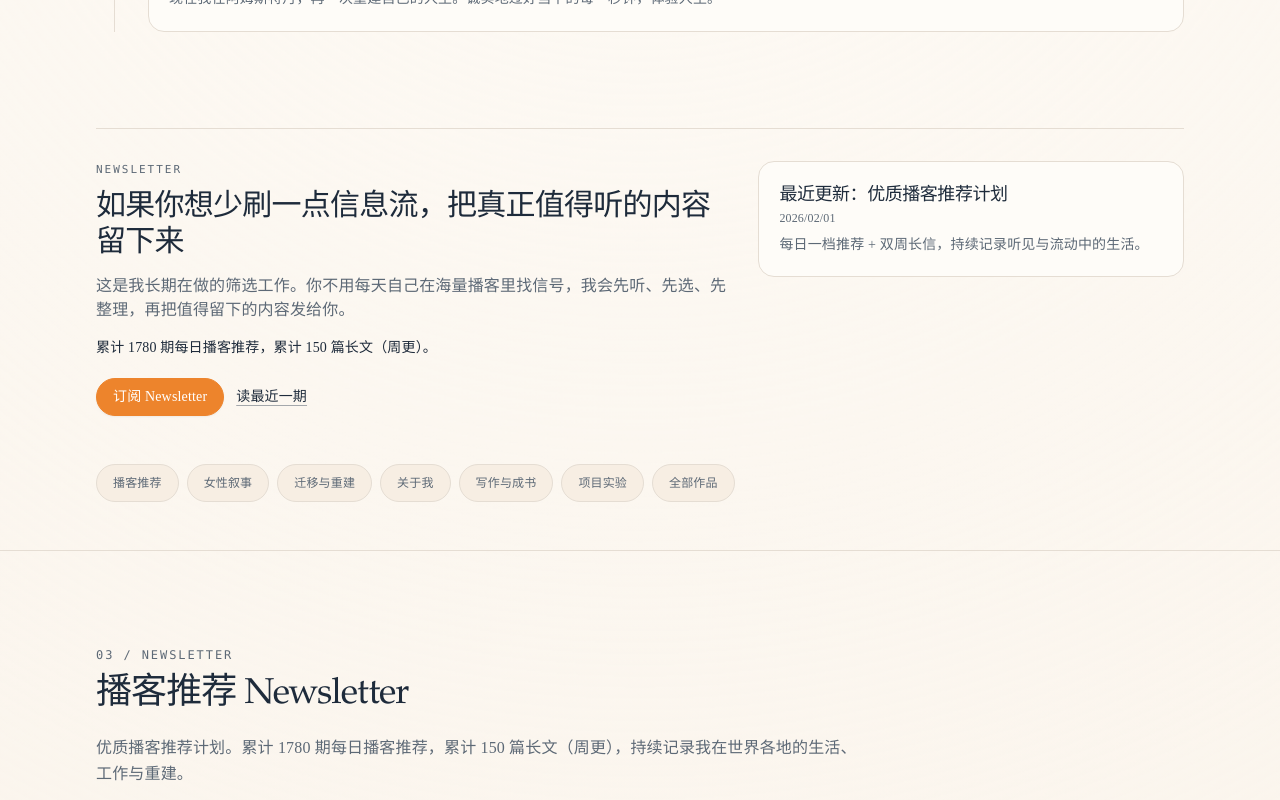
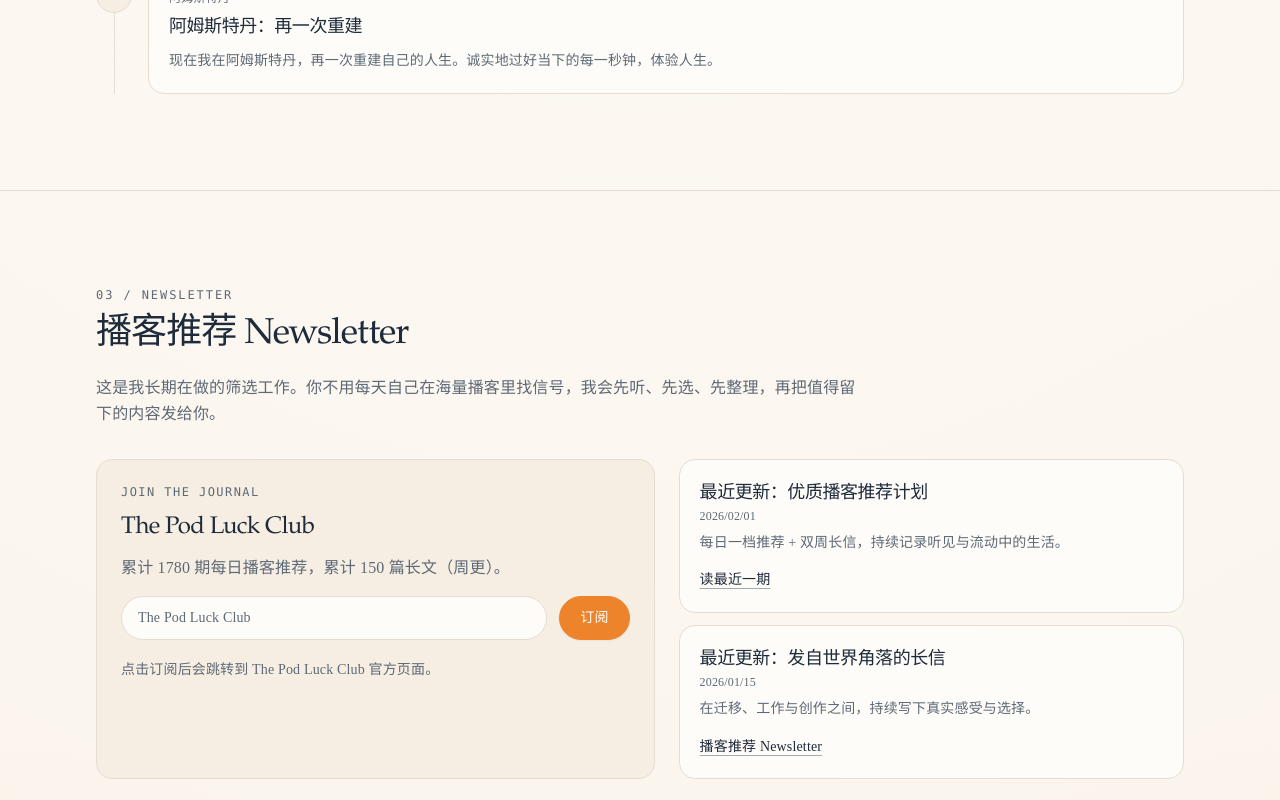
Before and after one commit to bluebluegrass/simona, a Next.js app: page / in a window 1280 px wide. Shown: the part 2000-2800 px from the top of the page. Built offline with nearby package versions, Linux system fonts and the light colour scheme.

Commit message:
Recompose key pages for clearer conversion flow

```diff
--- a/app/newsletter/page.tsx
+++ b/app/newsletter/page.tsx
@@ -19,13 +19,15 @@ function toDateLabel(value: string) {
 
 export default function NewsletterPage() {
   const { newsletter } = siteData;
+  const featuredIssue = newsletter.recentIssues[0];
 
   return (
     <Section title={newsletter.title} intro={newsletter.valueProp}>
-      <div className="grid gap-8 md:grid-cols-[1fr_1.1fr]">
+      <div className="grid gap-8 lg:grid-cols-[1fr_1.05fr]">
         <FeaturePanel
           kicker="Join The Journal"
           title={newsletter.name}
+          description={newsletter.homepagePitch.proof}
           className="bg-podluck-soft shadow-sm"
           footer={<p className="text-sm text-muted">{newsletter.formHint}</p>}
         >
@@ -39,7 +41,27 @@ export default function NewsletterPage() {
         </FeaturePanel>
 
         <div className="grid gap-3">
-          {newsletter.recentIssues.map((issue) => (
+          {featuredIssue ? (
+            <FeaturePanel
+              kicker="从这里开始"
+              title={featuredIssue.title}
+              description={featuredIssue.summary}
+              className="bg-card"
+              footer={
+                <a
+                  href={isInternalHref(featuredIssue.url) ? withBasePath(featuredIssue.url) : featuredIssue.url}
+                  className="text-sm underline underline-offset-4"
+                  target={featuredIssue.url.startsWith("http") ? "_blank" : undefined}
+                  rel={featuredIssue.url.startsWith("http") ? "noreferrer noopener" : undefined}
+                >
+                  读最近一期
+                </a>
+              }
+            >
+              <p className="text-xs text-muted">{toDateLabel(featuredIssue.date)}</p>
+            </FeaturePanel>
+          ) : null}
+          {newsletter.recentIssues.slice(1).map((issue) => (
             <EditorialCard key={issue.title} title={issue.title} href={issue.url} ctaLabel={newsletter.title}>
               <p className="text-xs text-muted">{toDateLabel(issue.date)}</p>
               <p className="mt-2 text-sm leading-relaxed text-muted">{issue.summary}</p>
--- a/app/page.tsx
+++ b/app/page.tsx
@@ -26,6 +26,7 @@ export default function HomePage() {
   const { podcastsHosted, newsletter, book, projects, talk, socials, helpHub, homeExplore, workIndex } = siteData;
   const featuredBook = book.items[0];
   const featuredIssue = newsletter.recentIssues[0];
+  const recentIssues = newsletter.recentIssues.slice(0, 2);
 
   return (
     <>
@@ -38,6 +39,12 @@ export default function HomePage() {
             <p className="mt-3 max-w-3xl text-sm leading-relaxed text-muted md:text-base">{helpHub.intro}</p>
 
             <EditorialList items={helpHub.items} className="mt-8" />
+            <div className="mt-6">
+              <TagList
+                items={homeExplore.items.map((item) => ({ label: item.label, href: withBasePath(item.href) }))}
+                linkClassName="px-4 py-2.5 text-sm text-ink"
+              />
+            </div>
           </article>
         </div>
       </section>
@@ -45,69 +52,33 @@ export default function HomePage() {
       <LifeInMotion />
 
       {featuredIssue ? (
-        <section className="pb-8 md:pb-12">
-          <div className="mx-auto max-w-6xl px-5 md:px-8">
-            <article className="border-t border-border pt-6 md:pt-8">
-              <div className="grid gap-6 lg:grid-cols-[1.2fr_0.8fr] lg:items-start">
-                <div>
-                  <p className="editorial-kicker">Newsletter</p>
-                  <h2 className="mt-3 text-2xl font-medium tracking-tight text-ink md:text-3xl">{newsletter.homepagePitch.title}</h2>
-                  <p className="mt-3 max-w-3xl text-sm leading-relaxed text-muted md:text-base">{newsletter.homepagePitch.description}</p>
-                  <p className="mt-4 text-sm text-ink">{newsletter.homepagePitch.proof}</p>
-                  <div className="mt-5 flex flex-wrap items-center gap-3">
-                    <a href={withBasePath("/newsletter")} className="btn-newsletter px-4 py-2">
-                      {newsletter.homepagePitch.ctaLabel}
-                    </a>
-                    <a
-                      href={isInternalHref(featuredIssue.url) ? withBasePath(featuredIssue.url) : featuredIssue.url}
-                      className="text-sm underline underline-offset-4"
-                      target={featuredIssue.url.startsWith("http") ? "_blank" : undefined}
-                      rel={featuredIssue.url.startsWith("http") ? "noreferrer noopener" : undefined}
+        <Section title={newsletter.title} intro={newsletter.homepagePitch.description} kicker="03 / NEWSLETTER">
+          <div className="grid gap-6 lg:grid-cols-[1.05fr_0.95fr]">
+            <FeaturePanel
+              kicker="Join The Journal"
+              title={newsletter.name}
+              description={newsletter.homepagePitch.proof}
+              footer={<p className="text-sm text-muted">{newsletter.formHint}</p>}
             >
-                      {newsletter.homepagePitch.latestLabel}
-                    </a>
-                  </div>
-                </div>
-                <EditorialCard title={featuredIssue.title} className="hover:shadow-none">
+              <SubscribeForm />
+            </FeaturePanel>
+            <div className="grid gap-3">
+              <EditorialCard title={featuredIssue.title} href={featuredIssue.url} ctaLabel={newsletter.homepagePitch.latestLabel}>
                 <p className="text-xs text-muted">{toDateLabel(featuredIssue.date)}</p>
                 <p className="mt-2 text-sm leading-relaxed text-muted [display:-webkit-box] [-webkit-box-orient:vertical] [-webkit-line-clamp:3] overflow-hidden">
                   {featuredIssue.summary}
                 </p>
               </EditorialCard>
-              </div>
-            </article>
-          </div>
-        </section>
-      ) : null}
-
-      <section className="pb-8 md:pb-12">
-        <div className="mx-auto max-w-6xl px-5 md:px-8">
-          <TagList
-            items={homeExplore.items.map((item) => ({ label: item.label, href: withBasePath(item.href) }))}
-            linkClassName="px-4 py-2.5 text-sm text-ink"
-          />
-        </div>
-      </section>
-
-      <Section title={newsletter.title} intro={newsletter.valueProp} kicker="03 / NEWSLETTER">
-        <div className="grid gap-8 lg:grid-cols-[1fr_1.2fr]">
-          <FeaturePanel
-            kicker="Join The Journal"
-            title={newsletter.name}
-            footer={<p className="text-sm text-muted">{newsletter.formHint}</p>}
-          >
-            <SubscribeForm />
-          </FeaturePanel>
-          <div className="grid gap-3">
-            {newsletter.recentIssues.slice(0, 3).map((issue) => (
+              {recentIssues.slice(1).map((issue) => (
                 <EditorialCard key={issue.title} title={issue.title} href={issue.url} ctaLabel={newsletter.title}>
-                <p className="font-mono text-xs tracking-[0.12em] text-muted">{toDateLabel(issue.date)}</p>
+                  <p className="text-xs text-muted">{toDateLabel(issue.date)}</p>
                   <p className="mt-2 text-sm leading-relaxed text-muted">{issue.summary}</p>
                 </EditorialCard>
               ))}
             </div>
           </div>
         </Section>
+      ) : null}
 
       <Section title="声音与文字" intro={podcastsHosted.intro} kicker="04 / PODCAST & BOOK">
         <div className="grid gap-6 xl:grid-cols-[1.4fr_1fr]">
@@ -179,19 +150,8 @@ export default function HomePage() {
         </div>
       </Section>
 
-      <Section title={workIndex.title} intro={workIndex.intro} kicker="06 / ALL WORK">
-        <EditorialList
-          items={workIndex.items.map((item) => ({
-            title: item.name,
-            description: item.summary,
-            href: item.href,
-            ctaLabel: item.ctaLabel,
-          }))}
-        />
-      </Section>
-
-      <Section title={talk.title} intro={talk.intro} kicker="07 / TALK">
-        <div className="grid gap-6 lg:grid-cols-3">
+      <Section title={talk.title} intro={talk.intro} kicker="06 / TALK">
+        <div className="grid gap-6 lg:grid-cols-[1.05fr_0.95fr_0.95fr]">
           <EditorialCard title={talk.positioning.title}>
             <p className="mt-3 text-sm leading-relaxed text-muted">{talk.positioning.description}</p>
           </EditorialCard>
@@ -220,6 +180,17 @@ export default function HomePage() {
         </div>
       </Section>
 
+      <Section title={workIndex.title} intro={workIndex.intro} kicker="07 / ALL WORK">
+        <EditorialList
+          items={workIndex.items.map((item) => ({
+            title: item.name,
+            description: item.summary,
+            href: item.href,
+            ctaLabel: item.ctaLabel,
+          }))}
+        />
+      </Section>
+
       <Section title={socials.title} kicker="08 / ELSEWHERE">
         <div className="grid gap-3 md:grid-cols-2">
           {socials.items.map((item) => (
--- a/app/talk/page.tsx
+++ b/app/talk/page.tsx
@@ -14,12 +14,31 @@ export default function TalkPage() {
 
   return (
     <Section title={talk.title} intro={talk.intro}>
-      <FeaturePanel
-        kicker="Conversation"
-        title={talk.positioning.title}
-        description={talk.positioning.description}
-        className="mb-6 bg-card md:mb-8"
-      />
+      <div className="mb-6 grid gap-5 md:mb-8 lg:grid-cols-[1.1fr_0.9fr]">
+        <FeaturePanel
+          kicker="Conversation"
+          title={talk.positioning.title}
+          description={talk.positioning.description}
+          className="bg-card"
+          footer={
+            <a
+              href={isInternalHref(talk.calendlyUrl) ? withBasePath(talk.calendlyUrl) : talk.calendlyUrl}
+              className="btn-primary inline-flex min-h-11 items-center justify-center px-4 py-2"
+              target={talk.calendlyUrl.startsWith("http") ? "_blank" : undefined}
+              rel={talk.calendlyUrl.startsWith("http") ? "noreferrer noopener" : undefined}
+            >
+              {talk.cta.label}
+            </a>
+          }
+        />
+        <EditorialCard title="聊完你会带走什么">
+          <ul className="mt-3 space-y-2 text-sm leading-relaxed text-muted">
+            {talk.outcomes.map((item) => (
+              <li key={item}>{item}</li>
+            ))}
+          </ul>
+        </EditorialCard>
+      </div>
 
       <FeaturePanel kicker="Trust" title={trustStrip.title} className="mb-6 md:mb-8">
         <ul className="grid gap-3 md:grid-cols-2">
@@ -32,13 +51,6 @@ export default function TalkPage() {
       </FeaturePanel>
 
       <div className="mb-6 grid gap-5 md:mb-8 lg:grid-cols-2">
-        <EditorialCard title="聊完你会带走什么">
-          <ul className="mt-3 space-y-2 text-sm leading-relaxed text-muted">
-            {talk.outcomes.map((item) => (
-              <li key={item}>{item}</li>
-            ))}
-          </ul>
-        </EditorialCard>
 
         <EditorialCard title="这次对话怎么进行">
           <ul className="mt-3 space-y-2 text-sm leading-relaxed text-muted">
@@ -72,14 +84,6 @@ export default function TalkPage() {
               <li key={item}>{item}</li>
             ))}
           </ul>
-          <a
-            href={isInternalHref(talk.calendlyUrl) ? withBasePath(talk.calendlyUrl) : talk.calendlyUrl}
-            className="btn-primary mt-5 inline-flex min-h-11 items-center justify-center px-4 py-2"
-            target={talk.calendlyUrl.startsWith("http") ? "_blank" : undefined}
-            rel={talk.calendlyUrl.startsWith("http") ? "noreferrer noopener" : undefined}
-          >
-            {talk.cta.label}
-          </a>
         </EditorialCard>
       </div>
     </Section>
```
Also changed, not shown: app/about/page.tsx (+11 -10 lines). Lines whose indentation alone changed are shown as unchanged.
